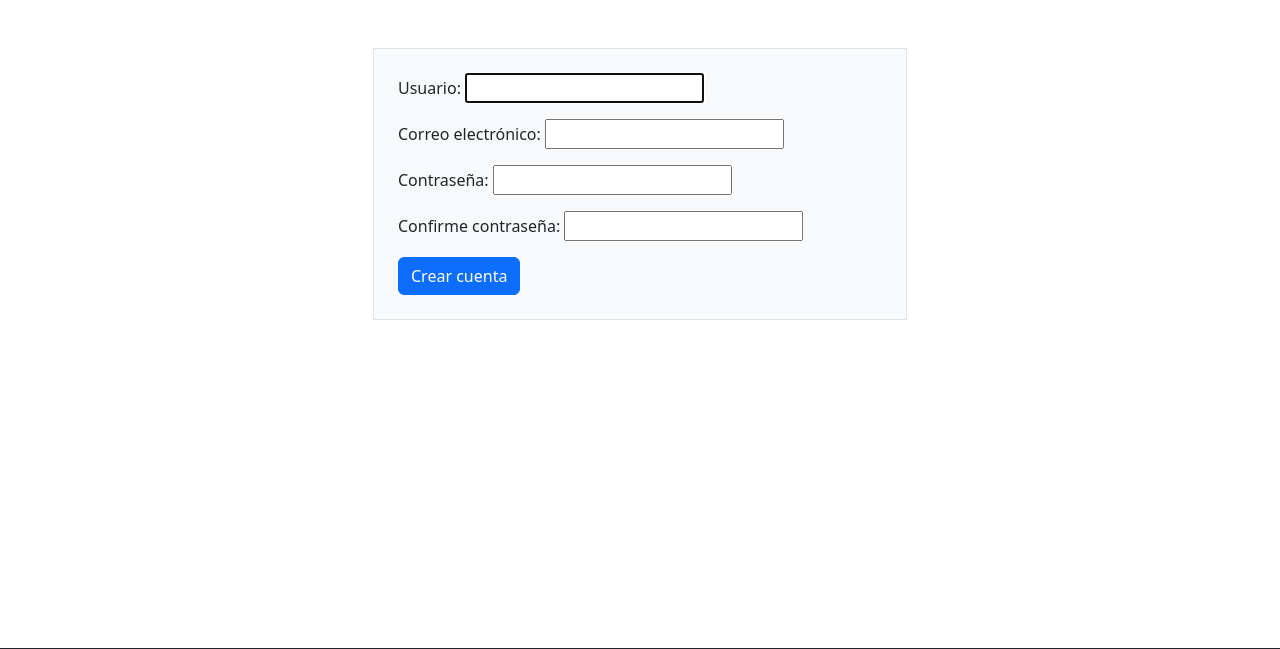
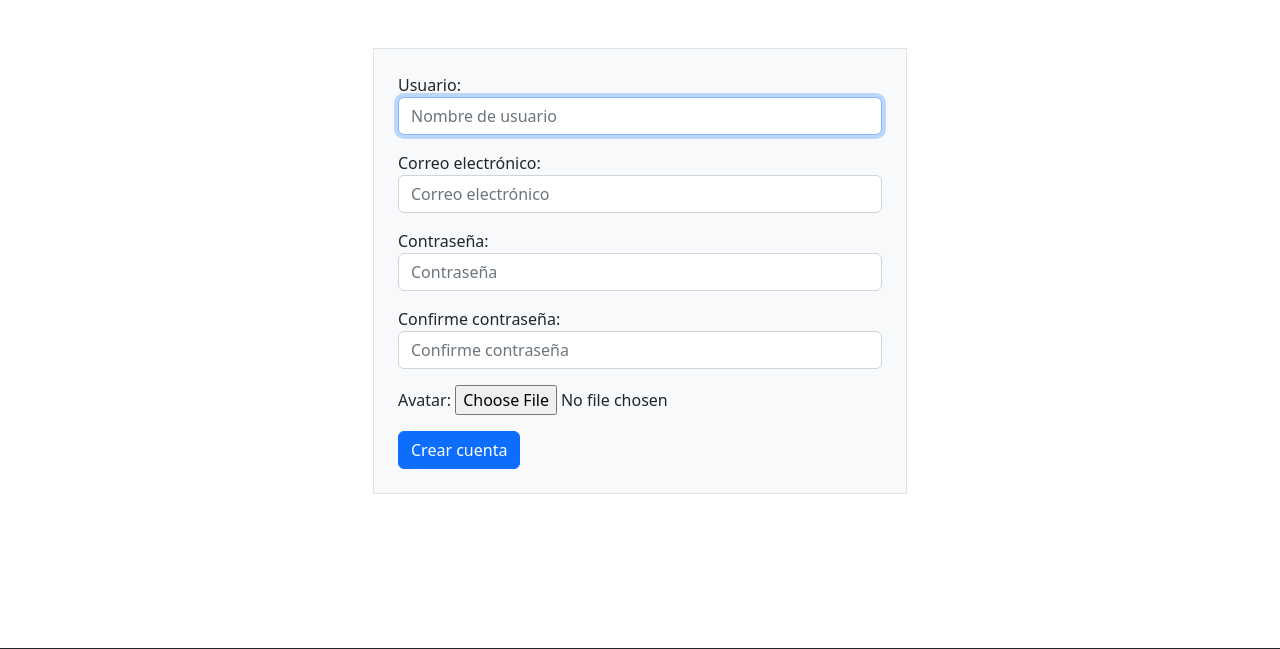
Before and after one commit to jlumaca/ProyectoFinalLumaca, a Django app: page /App/registro-user/ in a window 1280 px wide. Shown: the part 56-705 px from the top of the page. Run offline with Django 5.2, Linux system fonts and the light colour scheme; some libraries are stand-ins or nearby versions.

Commit message:
estilos form registro, validacion existe usuario, arreglos en avatar y login, avatar en registro

```diff
--- a/App/forms.py
+++ b/App/forms.py
@@ -3,17 +3,38 @@ from django.contrib.auth.models import User
 from django.contrib.auth.forms import UserCreationForm,UserChangeForm
 
 
+from django import forms
+from django.contrib.auth.forms import UserCreationForm
+from django.contrib.auth.models import User
+
 class UserRegisterForm(UserCreationForm):
-    username = forms.CharField(label="Usuario")
-    email = forms.EmailField(label="Correo electrónico")
-
-    password1 = forms.CharField(label="Contraseña", widget=forms.PasswordInput)
-    password2 = forms.CharField(label="Confirme contraseña", widget=forms.PasswordInput)
+    username = forms.CharField(
+        label="Usuario",
+        widget=forms.TextInput(attrs={'class': 'form-control', 'placeholder': 'Nombre de usuario'})
+    )
+    email = forms.EmailField(
+        label="Correo electrónico",
+        widget=forms.EmailInput(attrs={'class': 'form-control', 'placeholder': 'Correo electrónico'})
+    )
+    password1 = forms.CharField(
+        label="Contraseña",
+        widget=forms.PasswordInput(attrs={'class': 'form-control', 'placeholder': 'Contraseña'})
+    )
+    password2 = forms.CharField(
+        label="Confirme contraseña",
+        widget=forms.PasswordInput(attrs={'class': 'form-control', 'placeholder': 'Confirme contraseña'})
+    )
+    imagen = forms.ImageField(
+        label="Avatar",
+        required=False,
+        widget=forms.FileInput(attrs={'class': 'form-control-file'})
+    )
 
     class Meta:
         model = User
-        fields = ["username","email","password1","password2"]
-        help_texts = {k:"" for k in fields}
+        fields = ["username", "email", "password1", "password2", "imagen"]
+        help_texts = {k: "" for k in fields}
+
 
 class PublicarVehiculo(forms.Form):
     titulo = forms.CharField(
--- a/App/templates/sesiones/login.html
+++ b/App/templates/sesiones/login.html
@@ -6,6 +6,9 @@
 <div class="container">
     <div class="row justify-content-center mt-5">
         <div class="col-md-6">
+            {% if user_message %}
+            <p>{{ user_message }}</p>
+            {% endif %}
             <form action="{% url 'Login' %}" method="post" class="border p-4 bg-light">
                 {% csrf_token %}
 
@@ -24,7 +27,7 @@
 
             {% if error_message %}
                 <p class="text-danger mt-3">{{ error_message }}</p>
-            {% else %}
+            {% elif message %}
                 <p>{{ message }}</p>
             {% endif %}
 
--- a/App/templates/sesiones/registrarme.html
+++ b/App/templates/sesiones/registrarme.html
@@ -6,18 +6,26 @@
 <div class="container">
     <div class="row justify-content-center mt-5">
         <div class="col-md-6">
-            <form action="{% url 'Registro' %}" method="post" class="border p-4 bg-light">
+            <form action="{% url 'Registro' %}" enctype="multipart/form-data" method="POST" class="border p-4 bg-light">
                 {% csrf_token %}
 
                 {% for field in form %}
                     <div class="mb-3">
-                        {{ field.label_tag }}
-                        {{ field }}
+                        {{ field.label_tag }} <!-- Etiqueta del campo -->
+                        {{ field }} <!-- Campo del formulario -->
+                        {% if field.help_text %}
+                            <small class="form-text text-muted">{{ field.help_text }}</small>
+                        {% endif %}
                     </div>
                 {% endfor %}
 
                 <button type="submit" class="btn btn-primary">Crear cuenta</button>
             </form>
+            {% if error_message %}
+                <p style="color: red;">{{ error_message }}</p>
+            {% elif message %}
+                <p>{{ message }}</p>
+            {% endif %}
         </div>
     </div>
 </div>
--- a/App/views.py
+++ b/App/views.py
@@ -189,23 +189,61 @@ def vista_login(req):
 
     return render(req, "sesiones/login.html", {"miFormulario": miFormulario})
 
+def existe_usuario(username):
+   usuario = User.objects.get(username=username)
+
+   if usuario:
+      return True
+   else:
+      return False
+
 
 def register(req):
   if req.method == 'POST':
+            form = UserRegisterForm(req.POST,req.FILES)
+            if form.is_valid():
+                  username = form.cleaned_data['username']
+                  imagenForm = form.cleaned_data
+                  form.save()
+                  usuario = User.objects.get(username=username)
+                    # avatar = AvatarUsuario.objects.get(usuario=usuario)
 
-            #form = UserCreationForm(request.POST)
-            form = UserRegisterForm(req.POST)
-            if form.is_valid():
+                  if 'imagen' in req.FILES:
+                    print("LLEGA A LA IMAGEN")
+                    imgAvatar = imagenForm["imagen"]
+                  else:
+                    imgAvatar = False
 
-                  username = form.cleaned_data['username']
-                  form.save()
-                  return render(req,"sesiones/login.html" ,  {"message":"Usuario Creado :)"})
+                  avatar = AvatarUsuario(
+                                        imagen = imgAvatar,
+                                        usuario = usuario
+                                        )
+                  avatar.save()
 
+                  FormLogin = AuthenticationForm()
+                  return render(req,"sesiones/login.html" ,  {"miFormulario":FormLogin,"user_message":"Usuario creado con exito, ahora puedes iniciar sesión"})
+            else:
+              error_message = None
+              if 'username' in form.errors and 'already exists' in str(form.errors['username']):
+                  error_message = "El usuario ya existe, intente con otro."
+              elif 'password2' in form.errors:
+                  for error in form.errors['password2']:
+                      if 'too short' in error:
+                          error_message = "La contraseña es muy corta, debe tener al menos 8 caracteres."
+                          break
+                      if 'password mismatch' in error:
+                          error_message = "Las contraseñas no coinciden."
+                          break
+              if not error_message:
+                  error_message = "Revise los datos que han ingresado, los mismos son incorrectos."
+
+              return render(req, "sesiones/registrarme.html", {"form": form, "error_message": error_message})
   else:
             #form = UserCreationForm()
+
             form = UserRegisterForm()
 
-  return render(req,"sesiones/registrarme.html" ,  {"form":form})
+            return render(req,"sesiones/registrarme.html" ,  {"form":form})
 
 def perfil(req):
   return render(req,"sesiones/perfil.html" ,  {})
@@ -231,24 +269,24 @@ def editUser(req):
 
       data = miFormulario.cleaned_data
 
-      usuario.username = data["username"]
-      usuario.email = data["email"]
-      #usuario.last_name = data["last_name"]
-      usuario.set_password(data["password1"])
-
-      pss1 = data["password1"]
-      pss2 = data["password2"]
-
-      if pss1 == pss2:
+      if len(data["password1"]) < 8:
+          return render(req, "sesiones/editar_usuario.html", {"miFormulario": miFormulario,"error_message": "La contraseña es muy corta, debe tener al menos 8 caracteres."})
+      elif data["password1"] != data["password2"]:
+         return render(req, "sesiones/editar_usuario.html", {"miFormulario": miFormulario,"error_message": "Las contraseñas no coinciden."})
+      else:
+        usuario.username = data["username"]
+        usuario.email = data["email"]
+        #usuario.last_name = data["last_name"]
+        usuario.set_password(data["password1"])
         usuario.save()
         return render(req, "sesiones/editar_usuario.html", {"message": "Datos actualizado con éxito"})
-      else:
-         miFormulario = UserEditForm(instance=req.user)
-         return render(req, "sesiones/editar_usuario.html", {"miFormulario": miFormulario,"error_message": "Las contraseñas deben coincidir"})
-
     else:
 
-      return render(req, "sesiones/editar_usuario.html", {"miFormulario": miFormulario})
+
+      if 'username' in miFormulario.errors and 'already exists' in str(miFormulario.errors['username']):
+        return render(req, "sesiones/editar_usuario.html", {"miFormulario": miFormulario, "error_message": "El usuario ya existe, intente con otro."})
+      else:
+        return render(req, "sesiones/editar_usuario.html", {"miFormulario": miFormulario, "error_message": "Revise los datos que han ingresado, los mismos son incorrectos."})
 
   else:
 
@@ -287,7 +325,7 @@ def consultar(req,vehiculo,id_vehiculo):
     Formulario = ConsultaForm(req.POST)
     return render(req, "consultas/consultar.html", {"miFormulario": Formulario})
 
-
+@login_required
 def responder(req,id_consulta,id_vehiculo):
 
   vehiculo_cons = Vehiculo.objects.get(id=id_vehiculo)
@@ -323,9 +361,11 @@ def responder(req,id_consulta,id_vehiculo):
     Formulario = ResponderForm(req.POST)
     return render(req, "consultas/responder.html", {"miFormulario": Formulario,"titulo":titulo,"consulta":consulta_mensaje})
 
+@login_required
 def mi_avatar(req):
 
   usuario = User.objects.get(id=req.user.id)
+  avatar_imagen = AvatarUsuario.objects.get(usuario=usuario)
   if req.method == 'POST':
 
       Formulario = AvatarForm(req.POST,req.FILES)
@@ -333,20 +373,33 @@ def mi_avatar(req):
 
       if Formulario.is_valid():
 
+        accion = req.POST["action"]
+        #print(f"Accion es: {accion}")
+
         informacion = Formulario.cleaned_data
-        avatar = AvatarUsuario(
-                              imagen = informacion["imagen"],
-                              usuario = usuario
-                              )
 
-
-        avatar.save()
-
-        return render(req, "sesiones/perfil.html", {})
+        if accion == "guardar":
+          if 'imagen' in req.FILES:
+                  avatar_imagen.imagen = informacion["imagen"]
+                  avatar_imagen.usuario = usuario
+                  avatar_imagen.save()
+                  return render(req, "sesiones/avatar.html", {"miFormulario": Formulario,
+                                                              "message":"Avatar cargado con éxito",
+                                                              "imagenAvatar": avatar_imagen.imagen.url if avatar_imagen.imagen else None})
+          else:
+            Formulario = AvatarForm()
+            return render(req, "sesiones/avatar.html", {"miFormulario": Formulario,
+                                                        "error_message":"No has cargado ningún avatar",
+                                                        "imagenAvatar": avatar_imagen.imagen.url if avatar_imagen.imagen else None})
+        else:
+            #SE REALIZA BAJA LOGICA DEL AVATAR
+            avatar_imagen.imagen = False
+            avatar_imagen.usuario = usuario
+            avatar_imagen.save()
+            return render(req, "sesiones/avatar.html", {"miFormulario": Formulario,"message":"Avatar eliminado con éxito"})
       else:
         return render(req, "consultas/responder.html", {"error_message": "Datos inválidos"})
 
   else:
-    avatar_imagen = AvatarUsuario.objects.get(usuario=usuario,imagen__isnull=False)
-    Formulario = AvatarForm(initial={"imagen": avatar_imagen.imagen})
+    Formulario = AvatarForm()
     return render(req, "sesiones/avatar.html", {"miFormulario": Formulario,"imagenAvatar": avatar_imagen.imagen.url if avatar_imagen.imagen else None})
```
Also changed, not shown: App/templates/sesiones/avatar.html (+11 -3 lines).
